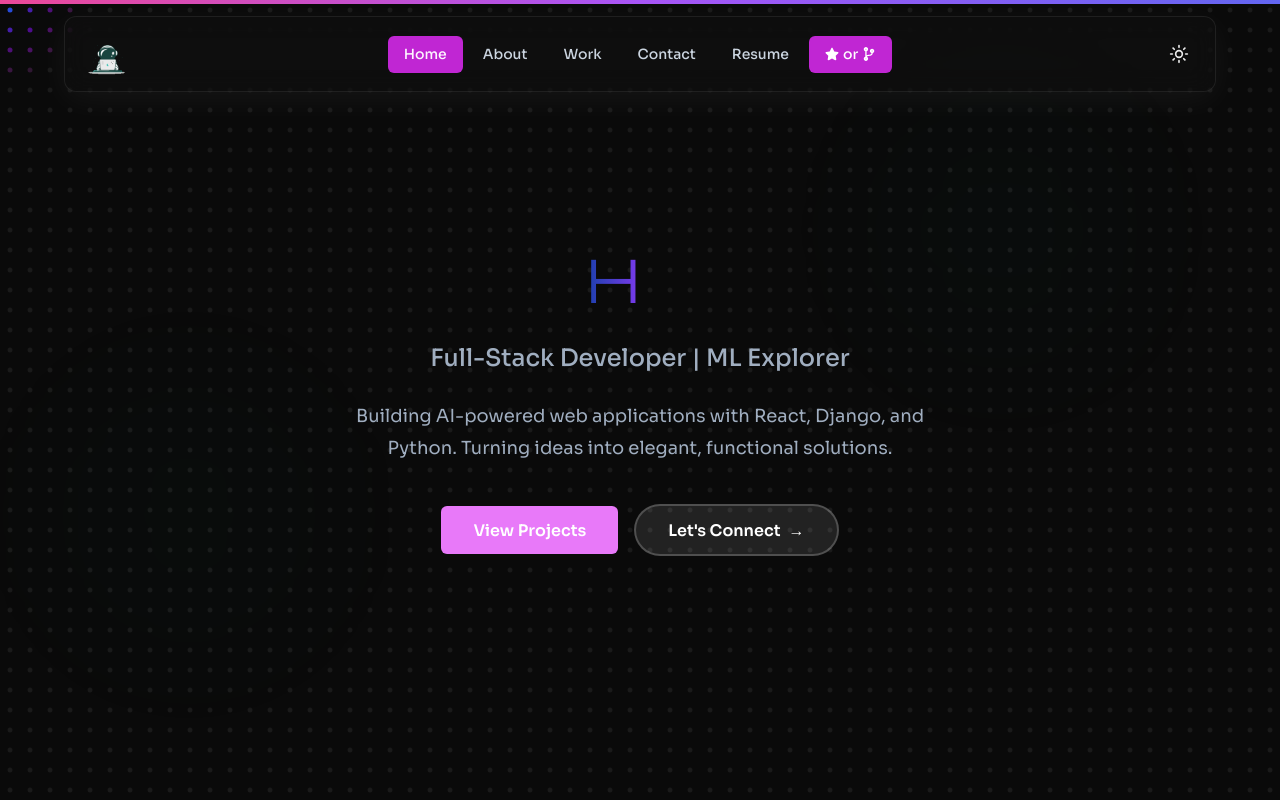
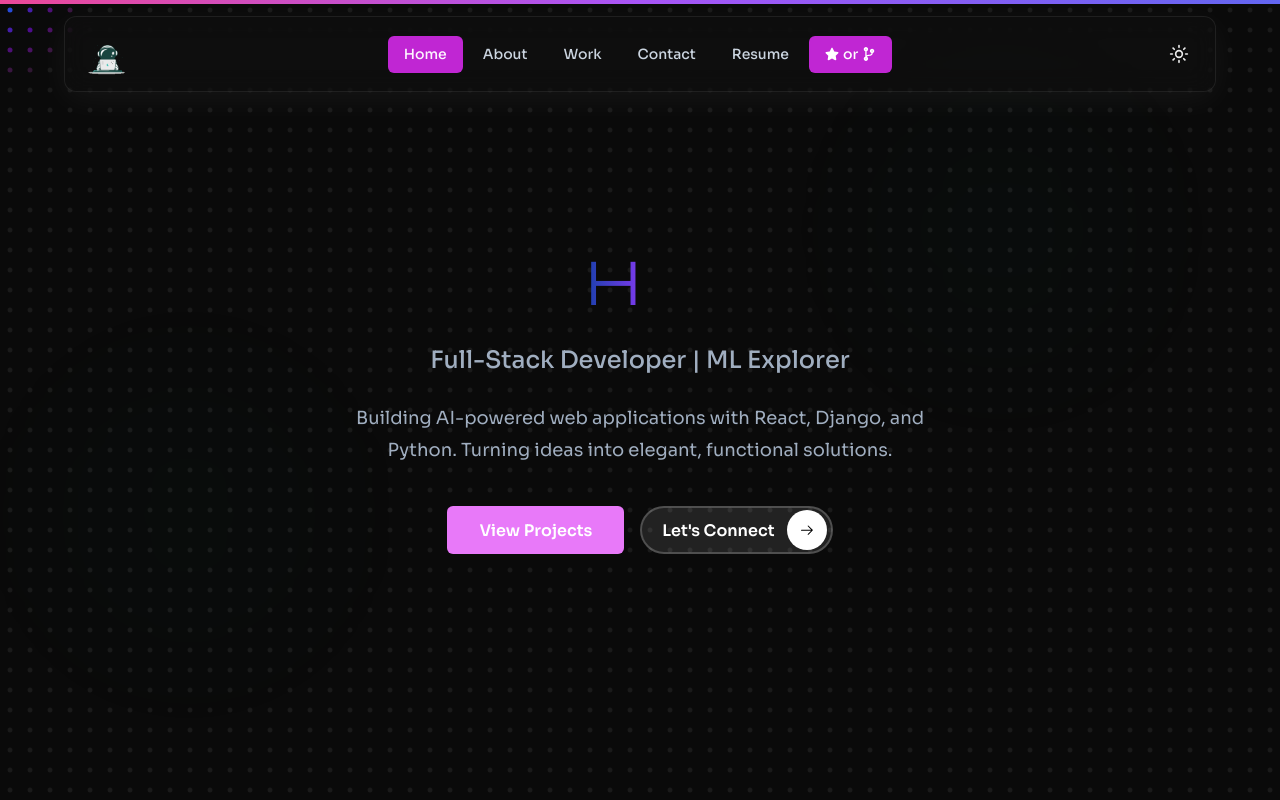
Before and after one commit to anandita-3217/anandita-dakshayani, a React (Vite) app: page / in a window 1280 px wide. Shown: the top 800 px of the page. Built offline with nearby package versions, Linux system fonts and the light colour scheme.

Commit message:
connect button getting better

```diff
--- a/src/components/Hero.jsx
+++ b/src/components/Hero.jsx
@@ -8,17 +8,20 @@ import {
   VStack,
   HStack,
 } from '@chakra-ui/react';
-import { motion } from 'framer-motion';
+import { GoArrowRight } from "react-icons/go";
+import { motion, useAnimation  } from 'framer-motion';
 import { useInView } from 'react-intersection-observer';
 import { useColorMode } from '@chakra-ui/react';
 import TextType from "./ui/TextType";
-
+import MagicButton from "./ui/MagicButton"
 
 // Create motion components
 const MotionBox = motion.create(Box);
 const MotionHeading = motion.create(Heading);
 const MotionText = motion.create(Text);
 const MotionButton = motion.create(Button);
+
+// const controls = useAnimation();
 
 
 // Animation variants
@@ -30,6 +33,7 @@ const fadeInUp = {
     transition: { duration: 0.6, ease: "easeOut" }
   }
 };
+
 
 
 function Hero() {
@@ -212,33 +216,90 @@ function Hero() {
                 >
                   Get in Touch
                 </MotionButton>*/}
-                <MotionButton
+                {/* <MotionButton
   size="lg"
-  px={8}
+  // px={6}
   py={6}
   fontSize="md"
+  h={10}
   fontWeight="600"
   bg="rgba(255, 255, 255, 0.1)"
   color="white"
   border="2px solid"
   borderColor="rgba(255, 255, 255, 0.2)"
   borderRadius="full"
-  rightIcon={<span>→</span>}
   _hover={{
     bg: 'white',
     color: 'gray.900',
-    borderColor: 'white'
+    // borderColor: 'white'
   }}
   whileHover={{
     scale: 1.02,
-    y: -2,
     boxShadow: '0 10px 30px rgba(255, 255, 255, 0.3)'
   }}
   whileTap={{ scale: 0.98 }}
   transition={{ duration: 0.3 }}
+  justifyContent="space-between"
 >
-  Let's Connect
+  <Box>Let's Connect </Box>
+  <Box bg="text.primary" h={10} w={10} p={3} ml={5} borderRadius="50px" _hover={{ }} >
+    <GoArrowRight fontSize={15} color='black' /></Box>
+</MotionButton> */}
+          <MotionButton
+  size="lg"
+  px={1}          // outer pill padding
+  py={1}
+  minW="170px"    // controls pill width (adjust as needed)
+  bg="rgba(255, 255, 255, 0.1)"
+  color="white"
+  border="2px solid"
+  borderColor="rgba(255, 255, 255, 0.2)"
+  borderRadius="full"
+  _hover={{
+    bg: "white",
+    color: "gray.900",
+  }}
+  whileHover={{
+    scale: 1.02,
+    boxShadow: "0 10px 30px rgba(255, 255, 255, 0.3)",
+  }}
+  whileTap={{ scale: 0.98 }}
+  transition={{ duration: 0.3 }}
+  // onHoverStart={handleHoverStart}
+>
+  <Box
+    w="full"
+    display="flex"
+    alignItems="center"
+    justifyContent="space-between"   // 👈 key part
+    pl={4}                           // left text padding
+  >
+    {/* Text */}
+    <Box fontWeight="600" fontSize="md" mr={3}>
+      Let's Connect
+    </Box>
+
+    {/* Right circular icon */}
+    <Box
+                bg="white"
+          h={10}
+          w={10}
+          borderRadius="full"
+          display="flex"
+          alignItems="center"
+          justifyContent="center"
+          overflow="hidden"
+    >
+      {/* <MotionBox animate={controls}> */}
+            <GoArrowRight fontSize={16} color="black" />
+          {/* </MotionBox> */}
+{/* <MagicButton/> */}
+    </Box>
+  </Box>
 </MotionButton>
+
+
+
 {/* TODO: make changes to this button so it looks more refined */}
               </HStack>
             </MotionBox>
--- /dev/null
+++ b/src/components/ui/MagicButton.jsx
@@ -0,0 +1,90 @@
+import { Button, Box } from "@chakra-ui/react";
+import { motion, useAnimation } from "framer-motion";
+import { GoArrowRight } from "react-icons/go";
+
+const MotionButton = motion(Button);
+const MotionBox = motion(Box);
+
+export default function MagicButton() {
+  const controls = useAnimation();
+
+  const handleHoverStart = async () => {
+    // move out to the right
+    await controls.start({
+      x: 30,
+      opacity: 0,
+      transition: { duration: 0.15, ease: "easeIn" },
+    });
+
+    // jump to left instantly
+    await controls.set({
+      x: -30,
+      opacity: 0,
+    });
+
+    // spring back into center
+    await controls.start({
+      x: 0,
+      opacity: 1,
+      transition: {
+        type: "spring",
+        stiffness: 500,
+        damping: 20,
+      },
+    });
+  };
+
+  return (
+    <MotionButton
+      onHoverStart={handleHoverStart}
+      size="lg"
+      px={3}
+      py={3}
+      minW="260px"
+      bg="rgba(255, 255, 255, 0.1)"
+      color="white"
+      border="2px solid"
+      borderColor="rgba(255, 255, 255, 0.2)"
+      borderRadius="full"
+      whileHover={{
+        scale: 1.02,
+        boxShadow: "0 10px 30px rgba(255, 255, 255, 0.3)",
+      }}
+      whileTap={{ scale: 0.98 }}
+      _hover={{
+        bg: "white",
+        color: "gray.900",
+      }}
+      transition={{ duration: 0.3 }}
+    >
+      <Box
+        w="full"
+        display="flex"
+        alignItems="center"
+        justifyContent="space-between"
+        pl={4}
+      >
+        {/* Text */}
+        <Box fontWeight="600" fontSize="md">
+          Let's Connect
+        </Box>
+
+        {/* Icon circle */}
+        <Box
+          bg="white"
+          h={10}
+          w={10}
+          borderRadius="full"
+          display="flex"
+          alignItems="center"
+          justifyContent="center"
+          overflow="hidden"
+        >
+          <MotionBox animate={controls}>
+            <GoArrowRight fontSize={16} color="black" />
+          </MotionBox>
+        </Box>
+      </Box>
+    </MotionButton>
+  );
+}
```
